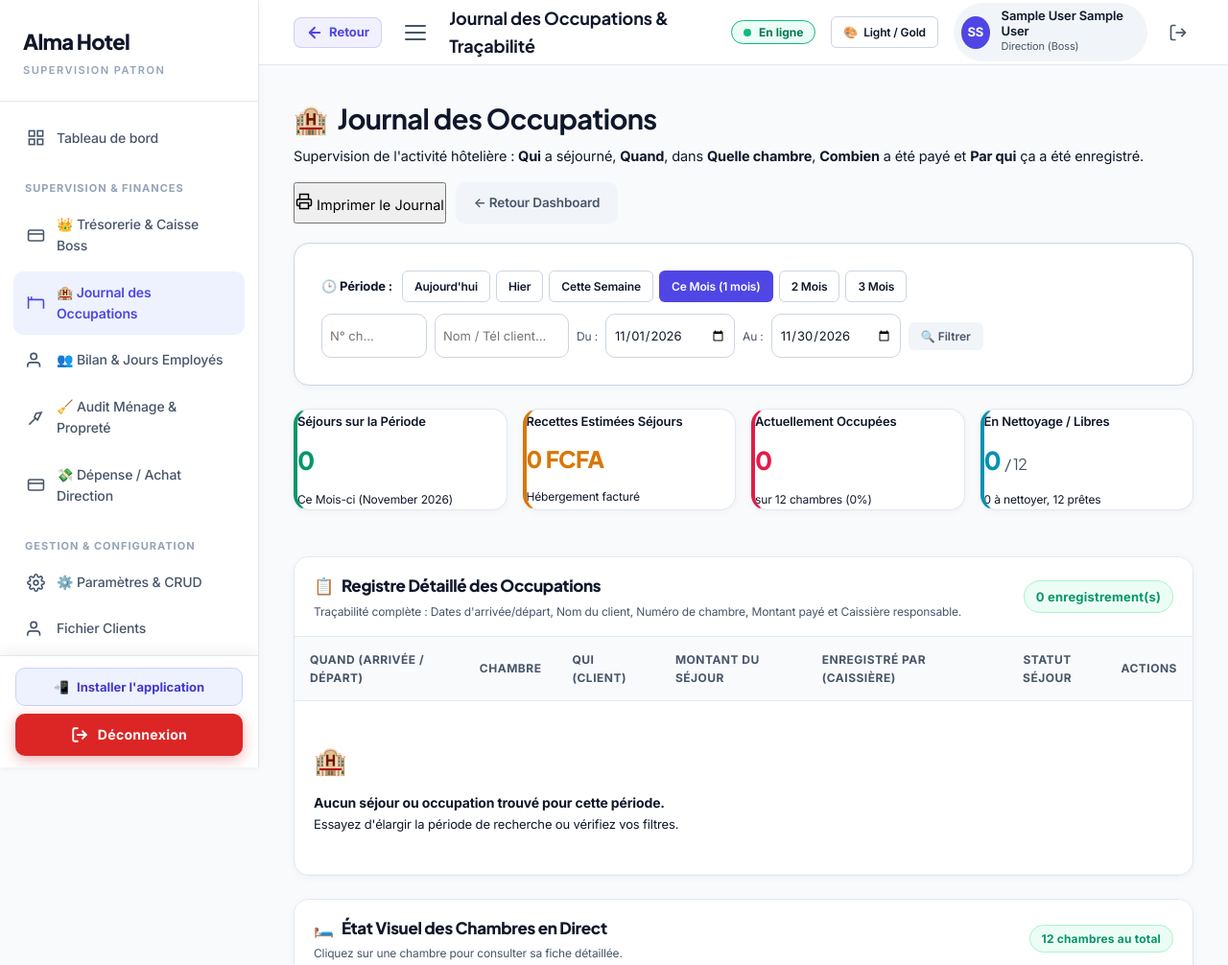
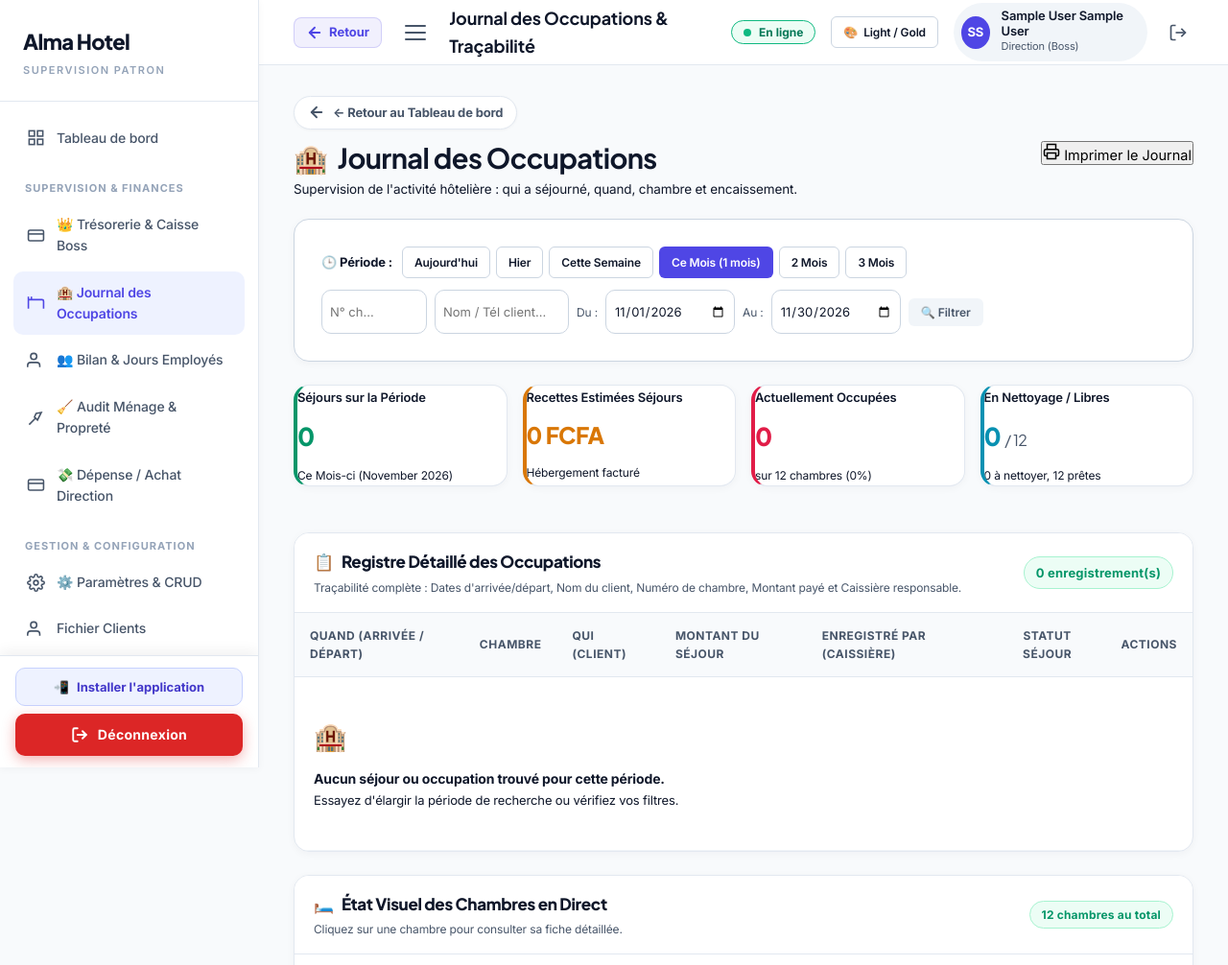
Before and after one commit to benlegladiator/hotel, a PHP site: page /modules/chambres/tracabilite.php in a window 1280 px wide. Shown: the top 1006 px of the page at 96% size. Run offline with PHP 8.4, Linux system fonts and the light colour scheme; the visitor is signed in with stand-in values (Sample User, id 1); data comes from the database, SQL or seed files in the repository; data that the repository does not hold is empty; some libraries are stand-ins or nearby versions.

Commit message:
refactor(ui): repositionnement propre des boutons retour en haut de page, masquage verser au boss pour patron et perfectionnement responsive smartphone

```diff
--- a/assets/css/style.css
+++ b/assets/css/style.css
@@ -949,6 +949,13 @@ input, select, textarea, button { font-family: inherit; font-size: inherit; }
         min-height: 42px;
         justify-content: center;
     }
+    .btn-sm,
+    .btn-page-back,
+    .btn-topbar-back {
+        min-height: 32px !important;
+        flex: 0 0 auto !important;
+        width: auto !important;
+    }
     .btn:active,
     .action-card-bordered:active,
     .mobile-bottom-nav a:active,
@@ -1012,6 +1019,35 @@ input, select, textarea, button { font-family: inherit; font-size: inherit; }
     }
 }
 
+/* Bouton Lien Retour en tête de page (Navigation Claire) */
+.btn-page-back {
+    display: inline-flex;
+    align-items: center;
+    gap: 8px;
+    background: #ffffff;
+    color: var(--text-secondary, #64748b);
+    border: 1.5px solid #e2e8f0;
+    border-radius: 24px;
+    padding: 6px 14px;
+    font-size: 13px;
+    font-weight: 700;
+    text-decoration: none;
+    box-shadow: 0 1px 3px rgba(0,0,0,0.04);
+    transition: all 0.2s ease;
+    margin-bottom: 12px;
+}
+.btn-page-back:hover {
+    background: #4f46e5;
+    color: #ffffff;
+    border-color: #4f46e5;
+}
+.btn-page-back svg {
+    transition: transform 0.2s ease;
+}
+.btn-page-back:hover svg {
+    transform: translateX(-3px);
+}
+
 /* Bouton Retour Universel dans la Topbar */
 .btn-topbar-back {
     display: inline-flex;
--- a/modules/chambres/tracabilite.php
+++ b/modules/chambres/tracabilite.php
@@ -137,16 +137,27 @@ require_once '../../includes/header.php';
     <p>Édité le <?= date('d/m/Y à H:i') ?></p>
 </div>
 
-<div class="page-header no-print" style="display:flex; justify-content:space-between; align-items:center; flex-wrap:wrap; gap:15px; margin-bottom:20px;">
+<!-- ── Bouton Retour Dédié ── -->
+<div class="no-print">
+    <a href="<?= BASE_URL ?>/dashboard.php" class="btn-page-back">
+        <svg width="18" height="18" viewBox="0 0 24 24" fill="none" stroke="currentColor" stroke-width="2.5" stroke-linecap="round" stroke-linejoin="round">
+            <line x1="19" y1="12" x2="5" y2="12"></line>
+            <polyline points="12 19 5 12 12 5"></polyline>
+        </svg>
+        <span>← Retour au Tableau de bord</span>
+    </a>
+</div>
+
+<div class="page-header no-print" style="display:flex; justify-content:space-between; align-items:flex-start; flex-wrap:wrap; gap:15px; margin-bottom:20px;">
     <div>
-        <h1 class="page-header-title" style="display:flex; align-items:center; gap:10px;">
+        <h1 class="page-header-title" style="display:flex; align-items:center; gap:10px; margin:0; line-height:1.2;">
             <span>🏨</span> Journal des Occupations
         </h1>
-        <p class="text-secondary" style="margin:5px 0 0 0;">
-            Supervision de l'activité hôtelière : <strong>Qui</strong> a séjourné, <strong>Quand</strong>, dans <strong>Quelle chambre</strong>, <strong>Combien</strong> a été payé et <strong>Par qui</strong> ça a été enregistré.
+        <p class="text-secondary" style="margin:5px 0 0 0; font-size:13.5px;">
+            Supervision de l'activité hôtelière : qui a séjourné, quand, chambre et encaissement.
         </p>
     </div>
-    <div style="display:flex; gap:10px; flex-wrap:wrap;">
+    <div style="display:flex; gap:10px; flex-wrap:wrap;" class="page-header-actions">
         <?php if (!$is_boss): ?>
             <a href="<?= BASE_URL ?>/modules/checkin_checkout/express_checkin.php" class="btn btn-success">📥 Enregistrer une Occupation</a>
         <?php endif; ?>
@@ -154,7 +165,6 @@ require_once '../../includes/header.php';
             <svg width="18" height="18" viewBox="0 0 24 24" fill="none" stroke="currentColor" stroke-width="2"><polyline points="6 9 6 2 18 2 18 9"/><path d="M6 18H4a2 2 0 0 1-2-2v-5a2 2 0 0 1 2-2h16a2 2 0 0 1 2 2v5a2 2 0 0 1-2 2h-2"/><rect x="6" y="14" width="12" height="8"/></svg>
             Imprimer le Journal
         </button>
-        <a href="<?= BASE_URL ?>/dashboard.php" class="btn btn-secondary">← Retour Dashboard</a>
     </div>
 </div>
 
```
Also changed, not shown: modules/chambres/list.php (+12 -2 lines), modules/checkin_checkout/checkout.php (+16 -8 lines), modules/checkin_checkout/express_checkin.php (+14 -6 lines), modules/clients/list.php (+16 -6 lines), modules/comptabilite/add_depense.php (+14 -6 lines), modules/comptabilite/journal.php (+18 -8 lines), modules/menage/tracabilite.php (+16 -6 lines), modules/parametres/gestion.php (+16 -10 lines), modules/rapports/bilan_employes.php (+15 -7 lines).
